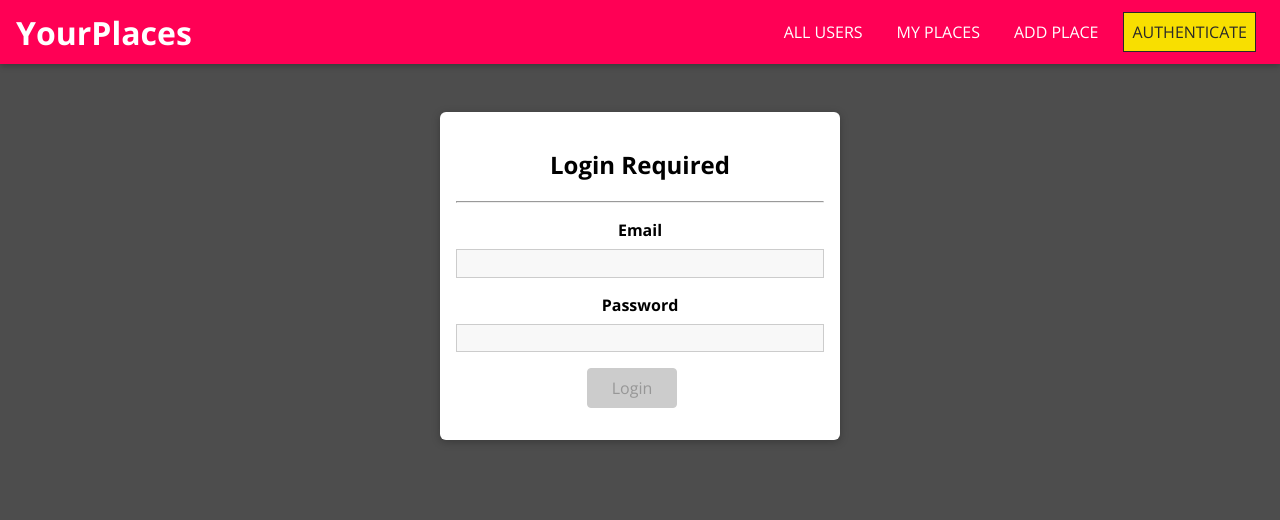
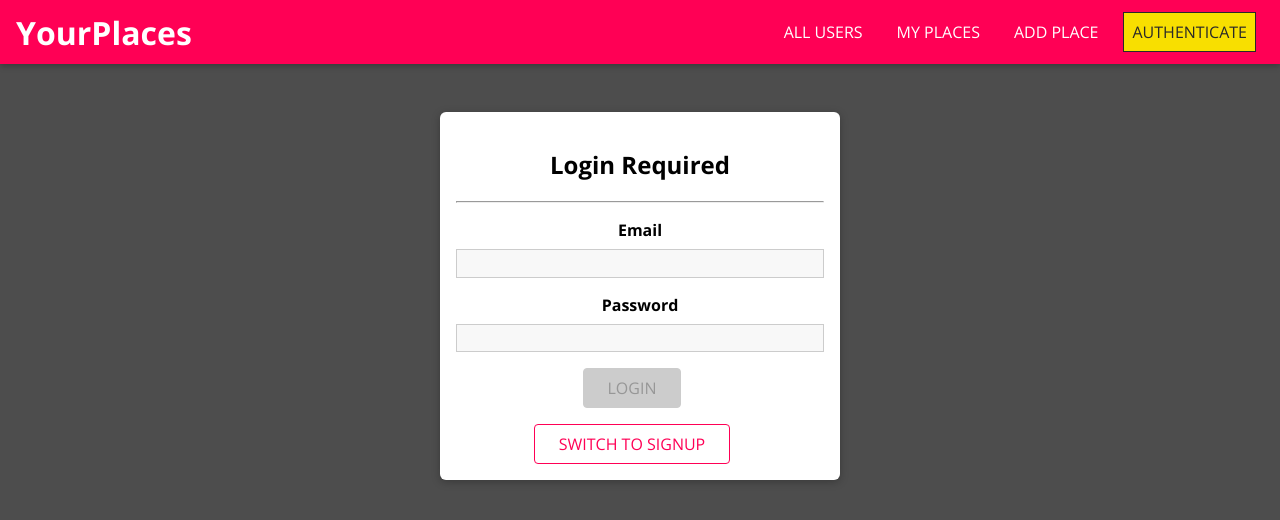
Before and after one commit to contrazap/frontend-mern-MaxSchwarz, a React (Create React App) app: page /auth in a window 1280 px wide. Shown: the top 520 px of the page. Built offline with nearby package versions, Linux system fonts and the light colour scheme.

Commit message:
Added signup and switch to login and signup

```diff
--- a/src/shared/hooks/form-hook.js
+++ b/src/shared/hooks/form-hook.js
@@ -5,6 +5,9 @@
     case "INPUT_CHANGE":
       let formIsValid = true;
       for (const inputId in state.inputs) {
+        if (!state.inputs[inputId]) {
+          continue;
+        }
         if (inputId === action.inputId) {
           formIsValid = formIsValid && action.isValid;
         } else {
--- a/src/user/pages/Auth.js
+++ b/src/user/pages/Auth.js
@@ -1,16 +1,18 @@
-import React from "react";
+import React, { useState } from "react";
 import "./Auth.css";
 import Card from "../../shared/components/UIElements/Card";
 import Input from "../../shared/components/FormElements/Input";
 import Button from "../../shared/components/FormElements/Button";
 import {
+  VALIDATOR_REQUIRE,
   VALIDATOR_EMAIL,
   VALIDATOR_MINLENGTH,
 } from "../../shared/util/validators";
 import { useForm } from "../../shared/hooks/form-hook";
 
 const Auth = (props) => {
-  const [formState, inputHandler] = useForm(
+  const [isLoginMode, setIsLoginMode] = useState(true);
+  const [formState, inputHandler, setFormData] = useForm(
     {
       email: {
         value: "",
@@ -24,16 +26,51 @@
     false
   );
 
-  const handleSubmit = (event) => {
+  const authSubmitHandler = (event) => {
     event.preventDefault();
     console.log(formState.inputs);
+  };
+
+  const switchModeHandler = () => {
+    if (!isLoginMode) {
+      setFormData(
+        {
+          ...formState.inputs,
+          name: undefined,
+        },
+        formState.inputs.email.isValid && formState.inputs.password.isValid
+      );
+    } else {
+      setFormData(
+        {
+          ...formState.inputs,
+          name: {
+            value: "",
+            isValid: false,
+          },
+        },
+        false
+      );
+    }
+    setIsLoginMode((prevMode) => !prevMode);
   };
 
   return (
     <Card className="authentication">
       <h2>Login Required</h2>
       <hr />
-      <form onSubmit={handleSubmit}>
+      <form onSubmit={authSubmitHandler}>
+        {!isLoginMode && (
+          <Input
+            element="input"
+            id="name"
+            type="text"
+            label="Your Name"
+            onInput={inputHandler}
+            validators={[VALIDATOR_REQUIRE()]}
+            errorText="Please enter a name."
+          />
+        )}
         <Input
           id="email"
           element="input"
@@ -52,9 +89,12 @@
           errorText="Please enter a valid password (min. 8 characters)."
         />
         <Button type="submit" disabled={!formState.isValid}>
-          Login
+          {isLoginMode ? "LOGIN" : "SIGNUP"}
         </Button>
       </form>
+      <Button inverse onClick={switchModeHandler}>
+        {isLoginMode ? "SWITCH TO SIGNUP" : "SWITCH TO LOGIN"}
+      </Button>
     </Card>
   );
 };
```
